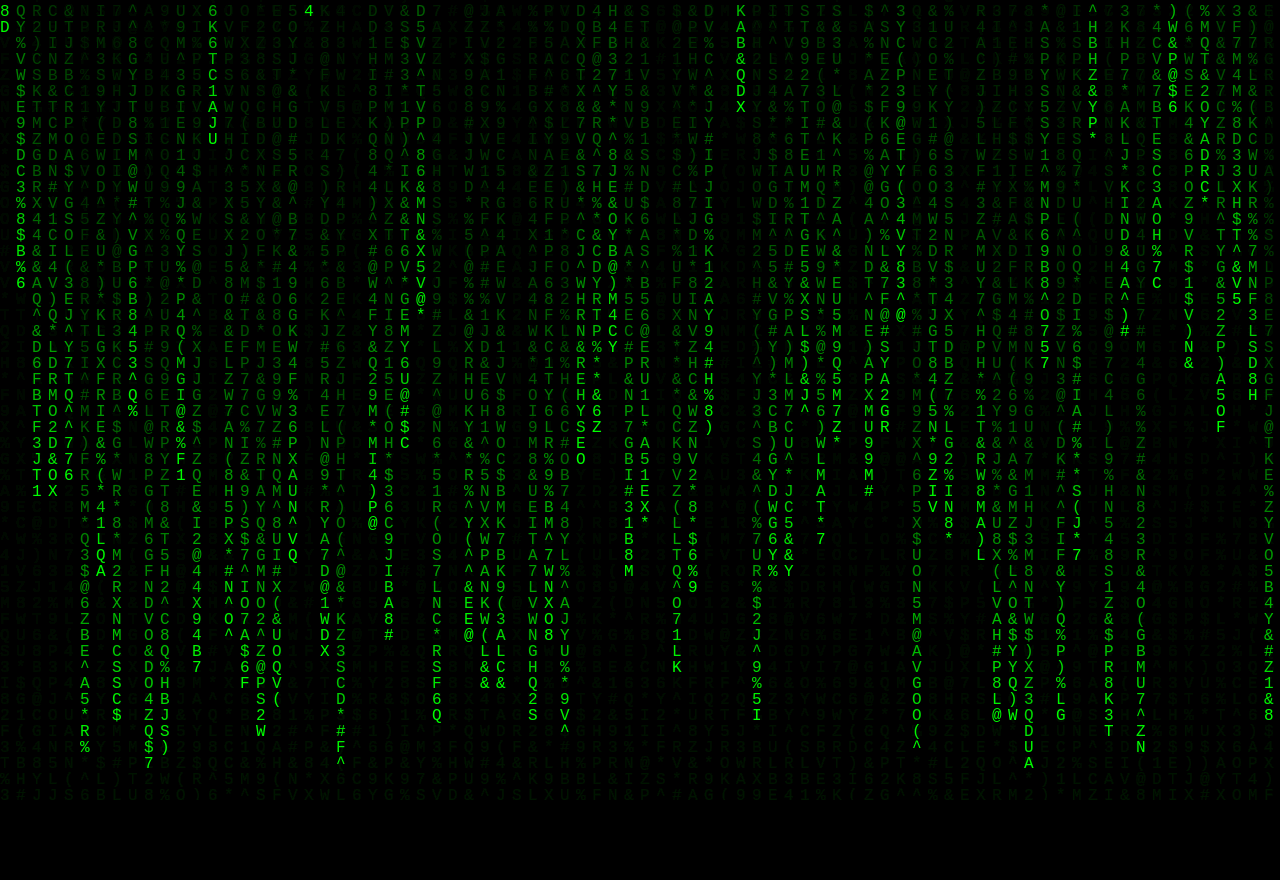
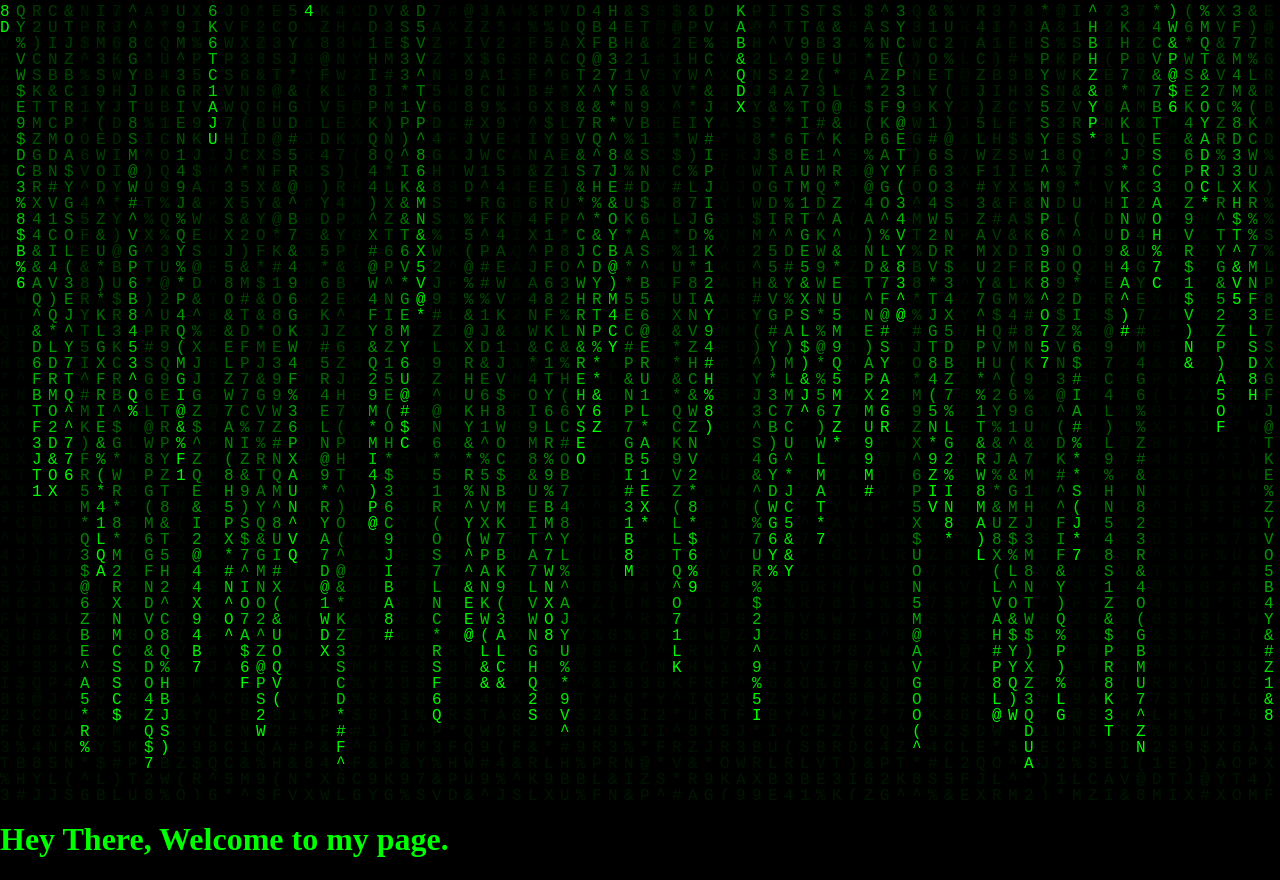
Before and after one commit to Scr1ble12/Portfolio, a plain HTML site: page index.html in a window 1280 px wide. Before the commit the page ends 800 px from the top, so only its background shows below. Drawn offline with Linux system fonts and the light colour scheme.

Commit message:
Update index.html
Added a header after the matrix stuff

```diff
--- a/index.html
+++ b/index.html
@@ -67,4 +67,5 @@
         });
     </script>
 </body>
+    <h1> Hey There, Welcome to my page.</h1>
 </html>
```
